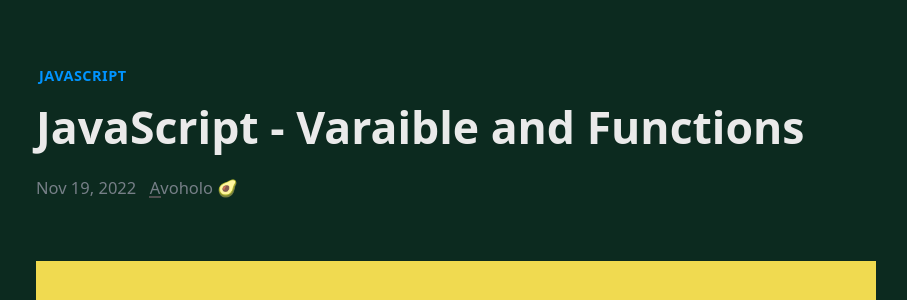
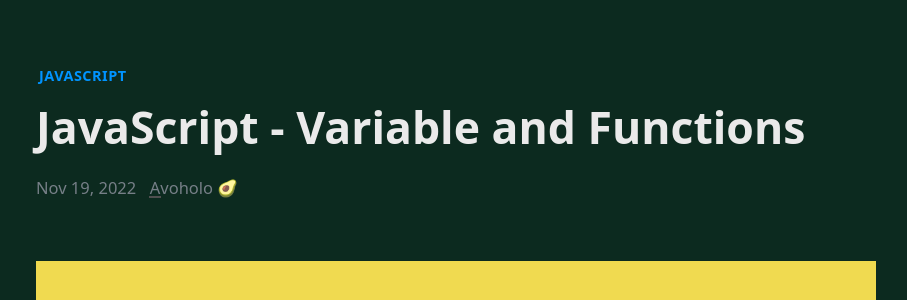
Before and after one commit to avoholo/avoholo.github.io, a Jekyll site: the page built from _posts/JS_basic_cmds/2022-11-19-js-variable-functions.md, in a window 1280 px wide and 900 px high. Shown: the part 132-432 px from the top of the window, without its empty margins (184-1091 px from the left). Built offline with Jekyll 4.4.1, drawn with Linux system fonts in a browser that asks for light colours; some web fonts are replaced; comment, search, counter and statistics services are not loaded; some of the changed text lies outside the part shown.

Commit message:
add minor fix

```diff
--- a/_posts/JS_basic_cmds/2022-11-19-js-variable-functions.md
+++ b/_posts/JS_basic_cmds/2022-11-19-js-variable-functions.md
@@ -1,5 +1,5 @@
 ---
-title: "JavaScript - Varaible and Functions"
+title: "JavaScript - Variable and Functions"
 date: 2022-11-19 00:00:00 +07:00
 modified: 2022-11-19 00:00:00 +07:00
 tags: [Javascript]
```
Also changed, not shown: other parts of _posts/JS_basic_cmds/2022-11-19-js-variable-functions.md (+1 -1 lines).
